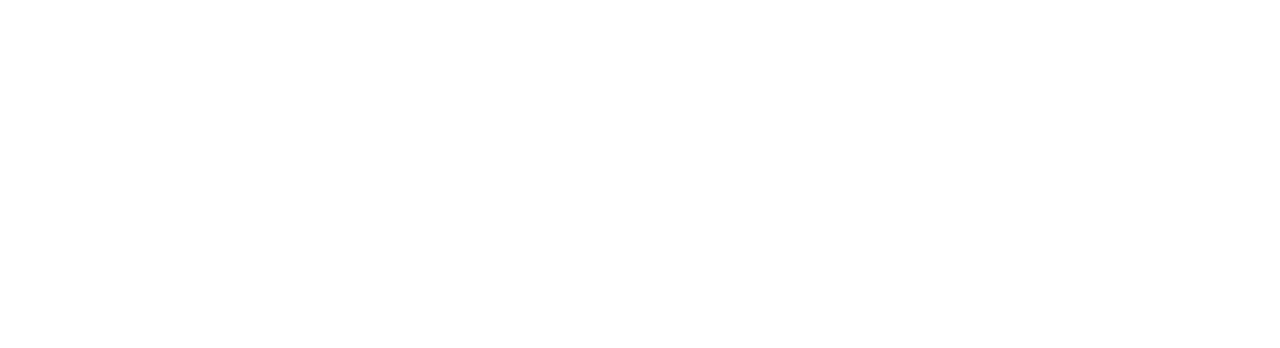
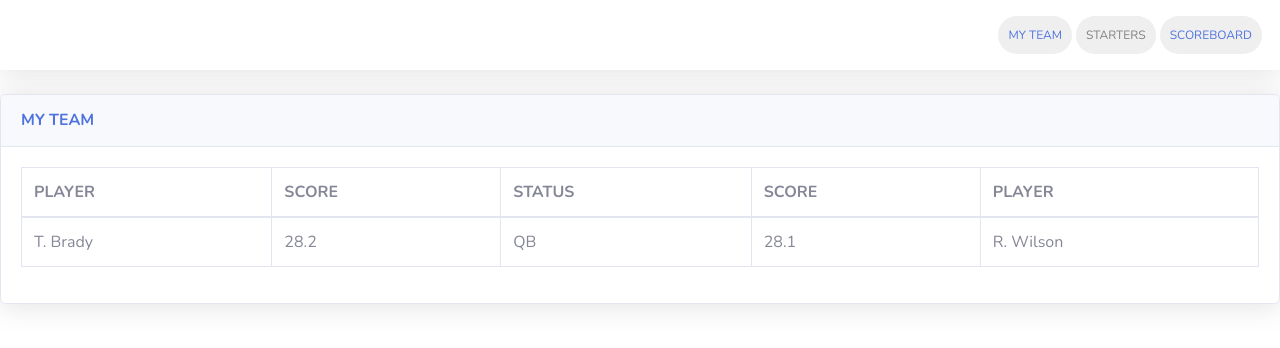
Before and after one commit to nenaimi/FantasyFootball, a plain HTML site: page pages/scoreboard.html in a window 1280 px wide. Drawn offline with nearby package versions, Linux system fonts and the light colour scheme; files that its build step writes are made by us from their sources.

Commit message:
My team page and scoreboard page draft

```diff
--- a/pages/scoreboard.html
+++ b/pages/scoreboard.html
@@ -11,15 +11,56 @@
   <title>Fantasy Football Scoreboard</title>
 
   <!-- Custom fonts for this template-->
-  <link href="./vendor/fontawesome-free/css/all.min.css" rel="stylesheet" type="text/css">
+  <link href="../vendor/fontawesome-free/css/all.min.css" rel="stylesheet" type="text/css">
   <link href="https://fonts.googleapis.com/css?family=Nunito:200,200i,300,300i,400,400i,600,600i,700,700i,800,800i,900,900i" rel="stylesheet">
 
   <!-- Custom styles for this template-->
-  <link href="./css/sb-admin-2.min.css" rel="stylesheet">
-  <link type="text/css" href="./css/style.css" rel="stylesheet">
+  <link href="../css/sb-admin-2.min.css" rel="stylesheet">
+  <link type="text/css" href="../css/style.css" rel="stylesheet">
 
 </head>
   <body>
+      <!-- Topbar -->
+      <nav class="navbar navbar-expand navbar-light bg-white topbar mb-4 static-top shadow">
+        <!-- Topbar Navbar -->
+        <ul class="navbar-nav ml-auto">
+            <button class="btn btn-link d-md-none rounded-circle mr-3"><i class="fa fa-home"></i></button>
+            <button class="button"><a href="../pages/myTeam.html"> MY TEAM </a></button>
+            <button class="button"> STARTERS </button>
+            <button class="button"><a href="../pages/scoreboard.html">SCOREBOARD</a></button>
+        </ul>
+      </nav>
+    <!-- End of Topbar -->
+
+    <div class="card shadow mb-4">
+      <div class="card-header py-3">
+        <h6 class="m-0 font-weight-bold text-primary">MY TEAM</h6>
+      </div>
+      <div class="card-body">
+        <div class="table-responsive">
+          <table class="table table-bordered" id="dataTable" width="100%" cellspacing="0">
+            <thead>
+              <tr>
+                <th>PLAYER</th>
+                <th>SCORE</th>
+                <th>STATUS</th>
+                <th>SCORE</th>
+                <th>PLAYER</th>
+              </tr>
+            </thead>
+            <tbody>
+              <tr>
+                <td>T. Brady</td>
+                <td>28.2</td>
+                <td>QB</td>
+                <td>28.1</td>
+                <td>R. Wilson</td>
+              </tr>
+            </tbody>
+          </table>
+        </div>
+      </div>
+    </div>
 
   </body>
 </html>
```
Also changed, not shown: index.html (+3 -4 lines), pages/myteam.html (+6 -11 lines).
